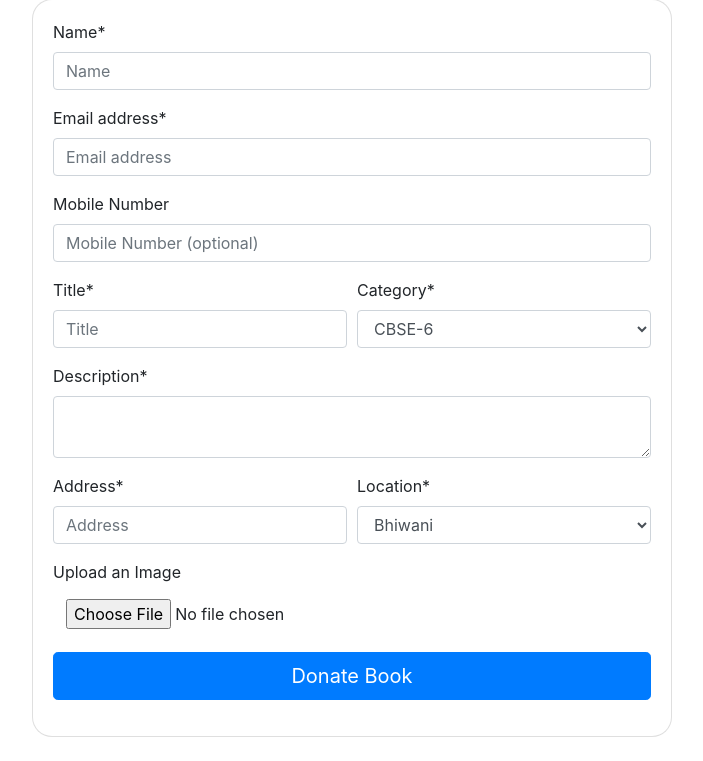
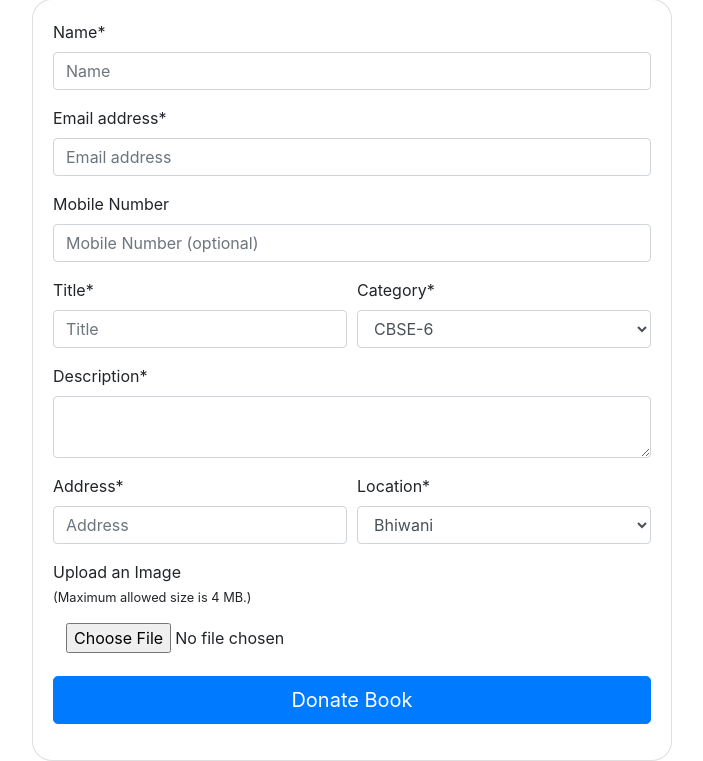
Before and after one commit to raghav-dalmia/kitab_app, a Flask app: page /donate-book in a window 1280 px wide. Shown: the part 57-818 px from the top of the page, without its empty margins (288-991 px from the left). Before the commit the page ends 794 px from the top, so only its background shows below. Run offline with Flask 2, Linux system fonts and the light colour scheme; parts of the project's set-up code (start-up, migrations or seed data) failed here and were passed over; some libraries are stand-ins or nearby versions.

Commit message:
constraints to images size

```diff
--- a/app.py
+++ b/app.py
@@ -87,13 +87,13 @@ def donation_form():
 	try:
 		file = request.files['file']
 		if(file.filename==""):
-			filename = "book.jpg"
+			filename = ""
 		else:
 			filename = datetime.datetime.now().strftime("%a,%d_%b_%Y_%H:%M:%S") + secure_filename(file.filename)
 			image_path = os.path.join(app.config['UPLOAD_FOLDER'], filename)
 			file.save(image_path)
 	except:
-		filename = "book.jpg"
+		filename = ""
 
 	try:
 		book = Book(
--- a/static/donate_book.js
+++ b/static/donate_book.js
@@ -1,105 +1,30 @@
 var fileinput = document.getElementById('fileinput');
+var imageSize = document.getElementById('imageSize');
 
-var max_width = fileinput.getAttribute('data-maxwidth');
-var max_height = fileinput.getAttribute('data-maxheight');
+fileinput.onchange = function(){
+	const file = fileinput.files[0];
 
-var preview = document.getElementById('preview');
+	if(!file)
+		return;
 
-var form = document.getElementById('form');
+	const fsize = Math.round((file.size/1024));
 
-function processfile(file) {
-
-    if( !( /image/i ).test( file.type ) )
-        {
-            alert( "File "+ file.name +" is not an image." );
-            return false;
-        }
-
-    // read the files
-    var reader = new FileReader();
-    reader.readAsArrayBuffer(file);
-
-    reader.onload = function (event) {
-      // blob stuff
-      var blob = new Blob([event.target.result]); // create blob...
-      window.URL = window.URL || window.webkitURL;
-      var blobURL = window.URL.createObjectURL(blob); // and get it's URL
-
-      // helper Image object
-      var image = new Image();
-      image.src = blobURL;
-      //preview.appendChild(image); // preview commented out, I am using the canvas instead
-      image.onload = function() {
-        // have to wait till it's loaded
-        var resized = resizeMe(image); // send it to canvas
-        var newinput = document.createElement("input");
-        newinput.type = 'hidden';
-        newinput.name = 'images[]';
-        newinput.value = resized; // put result from canvas into new hidden input
-        form.appendChild(newinput);
-      }
-    };
+	imageSize.innerHTML = "Image size: " + (fsize/1024).toFixed(2) + "MB."
 }
 
-function readfiles(files) {
+function validateForm() {
+	const file = fileinput.files[0];
 
-    // remove the existing canvases and hidden inputs if user re-selects new pics
-    var existinginputs = document.getElementsByName('images[]');
-    var existingcanvases = document.getElementsByTagName('canvas');
-    while (existinginputs.length > 0) { // it's a live list so removing the first element each time
-      // DOMNode.prototype.remove = function() {this.parentNode.removeChild(this);}
-      form.removeChild(existinginputs[0]);
-      preview.removeChild(existingcanvases[0]);
-    }
+	if(!file)
+		return;
 
-    for (var i = 0; i < files.length; i++) {
-      processfile(files[i]); // process each file at once
-    }
-    fileinput.value = ""; //remove the original files from fileinput
-    // TODO remove the previous hidden inputs if user selects other files
+	const fsize = Math.round((file.size/1024));
+
+	if(fsize >4096){
+		alert("Image is too big. Maximum size of image can be 4MB.");
+		return false;
+	}
+	else{
+		return true;
+	}
 }
-
-// this is where it starts. event triggered when user selects files
-fileinput.onchange = function(){
-  if ( !( window.File && window.FileReader && window.FileList && window.Blob ) ) {
-    alert('The File APIs are not fully supported in this browser.');
-    return false;
-    }
-  readfiles(fileinput.files);
-}
-
-// === RESIZE ====
-
-function resizeMe(img) {
-
-  var canvas = document.createElement('canvas');
-
-  var width = img.width;
-  var height = img.height;
-
-  // calculate the width and height, constraining the proportions
-  if (width > height) {
-    if (width > max_width) {
-      //height *= max_width / width;
-      height = Math.round(height *= max_width / width);
-      width = max_width;
-    }
-  } else {
-    if (height > max_height) {
-      //width *= max_height / height;
-      width = Math.round(width *= max_height / height);
-      height = max_height;
-    }
-  }
-
-  // resize the canvas and draw the image data into it
-  canvas.width = width;
-  canvas.height = height;
-  var ctx = canvas.getContext("2d");
-  ctx.drawImage(img, 0, 0, width, height);
-
-  preview.appendChild(canvas); // do the actual resized preview
-
-  return canvas.toDataURL("image/jpeg",0.7); // get the data from canvas as 70% JPG (can be also PNG, etc.)
-
-}
--- a/templates/donate_book.html
+++ b/templates/donate_book.html
@@ -54,7 +54,7 @@
 
         <div class="card" id="donation-form">
             <div class="card-body">
-                <form action="/donation-form" method="post" enctype="multipart/form-data">
+                <form action="/donation-form" method="post" onsubmit="return validateForm()" enctype="multipart/form-data">
                     <div class="form-group">
                         <label for="form-name">Name*</label>
                         <input type="text" class="form-control" name = "form-name" id="form-name" placeholder="Name" required>
@@ -101,8 +101,9 @@
                     </div>
 
                     <div class="form-group">
-                        <label for="exampleFormControlFile1">Upload an Image</label>
+                        <label for="exampleFormControlFile1">Upload an Image </br><small>(Maximum allowed size is 4 MB.)</small></label>
                         <input type="file" class="form-control-file btn" name="file" accept="image/*" id="fileinput" capture >
+                        <p id="imageSize" class="ml-2"></p>
                     </div>
                     <div class="form-group">
                         <button type="submit" class="btn btn-primary btn-lg btn-block">Donate Book</button>
--- a/templates/index.html
+++ b/templates/index.html
@@ -113,7 +113,9 @@
 
         {% for book in books %}
           <div class="card" data-aos="flip-up">
-            <img class="card-img-top img-responsive" src="../static/images/{{ book.image_path }}" alt="Card image" height="300">
+            {% if book.image_path != "" %}
+              <img class="card-img-top img-responsive" src="../static/images/{{ book.image_path }}" alt="Card image" height="350">
+            {% endif %}
             <div class="card-body">
               <h5 class="card-title text-center">{{ book.title }}</h5>
               <p class="card-text">
--- a/templates/show_book.html
+++ b/templates/show_book.html
@@ -91,7 +91,9 @@
 		<div class="card-group">
 			<div class="card w-50" id="main-card">
 				<div class="row no-gutters">
-					<img class="card-img-top img-responsive rounded" src="../../static/images/{{ book.image_path }}" alt="Card image cap" height="400">
+					{% if book.image_path != "" %}
+						<img class="card-img-top img-responsive rounded" src="../../static/images/{{ book.image_path }}" alt="Card image cap" height="400">
+					{% endif %}
 					<div class="card-body">
 						<h4 class="card-title text-center">{{ book.title }}</h4>
 						<p class="card-text">
```
Also changed, not shown: share_kitab.db.
